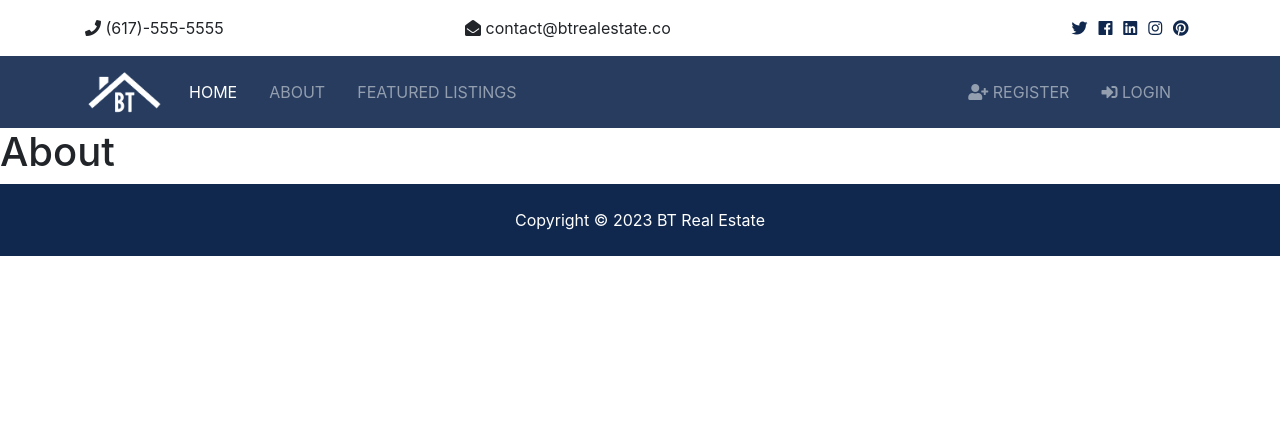
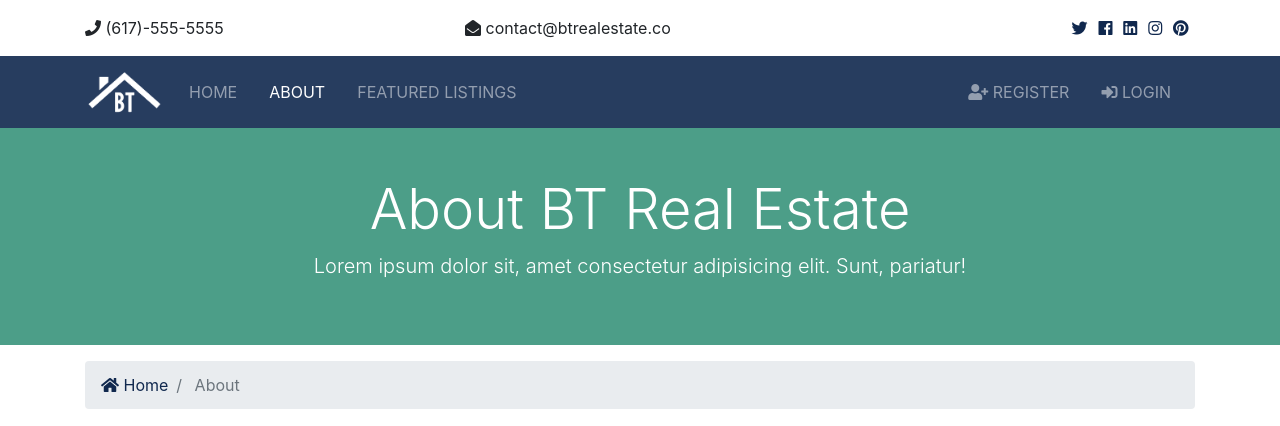
Before and after one commit to saranjbule/django-project-real-estates, a Django app: page /about in a window 1280 px wide. Shown: the top 426 px of the page. Before the commit the page ends 256 px from the top, so only its background shows below. Run offline with Django 4.2, Linux system fonts and the light colour scheme; some libraries are stand-ins or nearby versions.

Commit message:
added about page

```diff
--- a/templates/pages/about.html
+++ b/templates/pages/about.html
@@ -1,4 +1,117 @@
 {% extends 'base.html' %}
+{% load static %}
 {% block content %}
-<h1>About</h1>
+
+<section id="showcase-inner" class="py-5 text-white">
+    <div class="container">
+      <div class="row text-center">
+        <div class="col-md-12">
+          <h1 class="display-4">About BT Real Estate</h1>
+          <p class="lead">Lorem ipsum dolor sit, amet consectetur adipisicing elit. Sunt, pariatur!</p>
+        </div>
+      </div>
+    </div>
+  </section>
+
+<!-- Breadcrumb -->
+<section id="bc" class="mt-3">
+    <div class="container">
+        <nav aria-label="breadcrumb">
+            <ol class="breadcrumb">
+                <li class="breadcrumb-item">
+                    <a href="{% url 'index' %}">
+                        <i class="fas fa-home"></i> Home</a>
+                </li>
+                <li class="breadcrumb-item active"> About</li>
+            </ol>
+        </nav>
+    </div>
+</section>
+
+<section id="about" class="py-4">
+    <div class="container">
+        <div class="row">
+            <div class="col-md-8">
+                <h2>We Search For The Perfect Home</h2>
+                <p class="lead">Lorem ipsum dolor sit, amet consectetur adipisicing elit. Sunt, pariatur!</p>
+                <img src="{% static 'img/about.jpg' %}" alt="">
+                <p class="mt-4">Lorem ipsum dolor sit amet consectetur adipisicing elit. Perspiciatis esse officia
+                    repudiandae ad saepe ex, amet
+                    neque quod accusamus rem quia magnam magni dolorum facilis ullam minima perferendis? Exercitationem
+                    at quaerat
+                    commodi id libero eveniet harum perferendis laborum molestias quia.</p>
+            </div>
+            <div class="col-md-4">
+                <div class="card">
+                    <img class="card-img-top" src="assets/img/realtors/kyle.jpg" alt="Seller of the month">
+                    <div class="card-body">
+                        <h5 class="card-title">Seller Of The Month</h5>
+                        <h6 class="text-secondary">Kyle Brown</h6>
+                        <p class="card-text">Lorem ipsum dolor sit amet consectetur adipisicing elit. Omnis nesciunt
+                            amet, illo itaque similique repellat.
+                            content.
+                        </p>
+                    </div>
+                </div>
+            </div>
+        </div>
+    </div>
+</section>
+
+<!-- Work -->
+<section id="work" class="bg-dark text-white text-center">
+    <h2 class="display-4">We Work For You</h2>
+    <h4>Lorem ipsum dolor sit amet consectetur adipisicing elit. Autem velit aperiam, unde aliquid at similique!</h4>
+    <hr>
+    <a href="listings.html" class="btn btn-secondary text-white btn-lg">View Our Featured Listings</a>
+</section>
+
+<!-- Team -->
+<section id="team" class="py-5">
+    <div class="container">
+        <h2 class="text-center">Our Team</h2>
+        <div class="row text-center">
+            <div class="col-md-4">
+                <img src="assets/img/realtors/kyle.jpg" alt="" class="rounded-circle mb-3">
+                <h4>Kyle Brown</h4>
+                <p class="text-success">
+                    <i class="fas fa-award text-success mb-3"></i> Realtor
+                </p>
+                <hr>
+                <p>
+                    <i class="fas fa-phone"></i> (555)-555-5555
+                </p>
+                <p>
+                    <i class="fas fa-envelope-open"></i> kyle@btrealestate.co
+                </p>
+            </div>
+
+            <div class="col-md-4">
+                <img src="assets/img/realtors/mark.jpg" alt="" class="rounded-circle mb-3">
+                <h4>Mark Hudson</h4>
+                <p class="text-success">Realtor</p>
+                <hr>
+                <p>
+                    <i class="fas fa-phone"></i> (444)-444-4444
+                </p>
+                <p>
+                    <i class="fas fa-envelope-open"></i> mark@btrealestate.co
+                </p>
+            </div>
+
+            <div class="col-md-4">
+                <img src="assets/img/realtors/jenny.jpg" alt="" class="rounded-circle mb-3">
+                <h4>Jenny Johnson</h4>
+                <p class="text-success">Realtor</p>
+                <hr>
+                <p>
+                    <i class="fas fa-phone"></i> (333)-333-3333
+                </p>
+                <p>
+                    <i class="fas fa-envelope-open"></i> jenny@btrealestate.co
+                </p>
+            </div>
+        </div>
+    </div>
+</section>
 {% endblock %}
--- a/templates/partials/_navbar.html
+++ b/templates/partials/_navbar.html
@@ -11,11 +11,23 @@
         </button>
         <div class="collapse navbar-collapse" id="navbarNavAltMarkup">
             <ul class="navbar-nav">
-                <li class="nav-item active mr-3">
-                    <a class="nav-link" href="index.html">Home</a>
+                <li
+                {% if "/" == request.path %}
+                class="nav-item active mr-3"
+                {% else %}
+                class="nav-item mr-3"
+                {% endif %}
+                >
+                    <a class="nav-link" href="{% url 'index' %}">Home</a>
                 </li>
-                <li class="nav-item mr-3">
-                    <a class="nav-link" href="about.html">About</a>
+                <li
+                {% if "about" in request.path %}
+                class="nav-item active mr-3"
+                {% else %}
+                class="nav-item mr-3"
+                {% endif %}
+                >
+                    <a class="nav-link" href="{% url 'about' %}">About</a>
                 </li>
                 <li class="nav-item mr-3">
                     <a class="nav-link" href="listings.html">Featured Listings</a>
```
